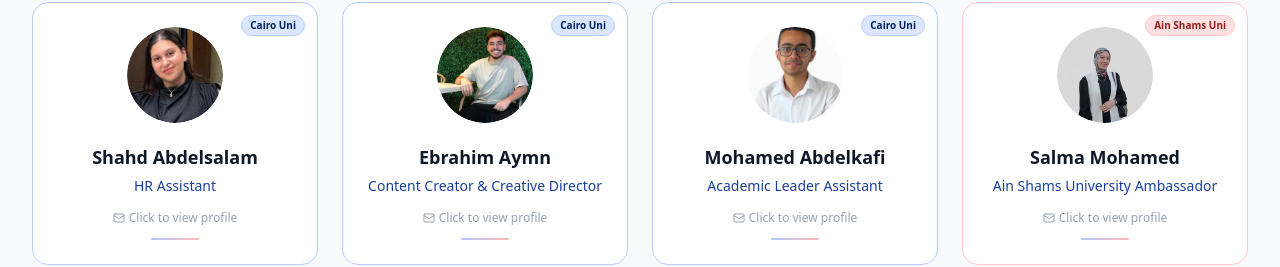
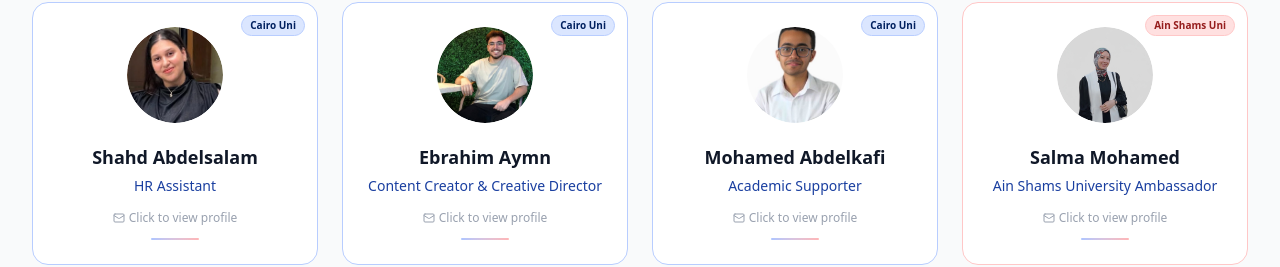
Before and after one commit to JohnnyHany/sgas-website, a Next.js app: page / in a window 1280 px wide. Shown: the part 3639-3906 px from the top of the page. Built offline with nearby package versions, Linux system fonts and the light colour scheme; no server answers; the database is empty.

Commit message:
Change role to 'Academic Supporter' and update bio
Updated role and bio for Mohamed Abdelkafi in TeamSection.

```diff
--- a/src/components/sgas/TeamSection.tsx
+++ b/src/components/sgas/TeamSection.tsx
@@ -94,10 +94,10 @@ const teamMembers: TeamMember[] = [
   {
     nameEn: "Mohamed Abdelkafi",
     nameAr: "محمد عبد الكافي",
-    roleEn: "Academic Leader Assistant",
-    roleAr: "مساعد القائد الأكاديمي",
-    bioEn: "Assists the Academic Leader in managing study materials, organizing academic workshops, and supporting students with their coursework and exam preparation.",
-    bioAr: "يساعد القائد الأكاديمي في إدارة المواد الدراسية، تنظيم ورش العمل الأكاديمية، ودعم الطلاب في دراستهم واستعدادهم للامتحانات.",
+        roleEn: "Academic Supporter",
+    roleAr: "الداعم الأكاديمي",
+    bioEn: "Supports the academic division at SGAS by managing study materials, organizing academic workshops, and assisting students with their coursework and professional exam preparation.",
+    bioAr: "يدعم القسم الأكاديمي في SGAS من خلال إدارة المواد الدراسية، تنظيم ورش العمل الأكاديمية، ومساعدة الطلاب في دراستهم واستعدادهم للامتحانات المهنية.",
     university: "cairo",
     image: "/team-mohamed.png",
     icon: GraduationCap,
```
